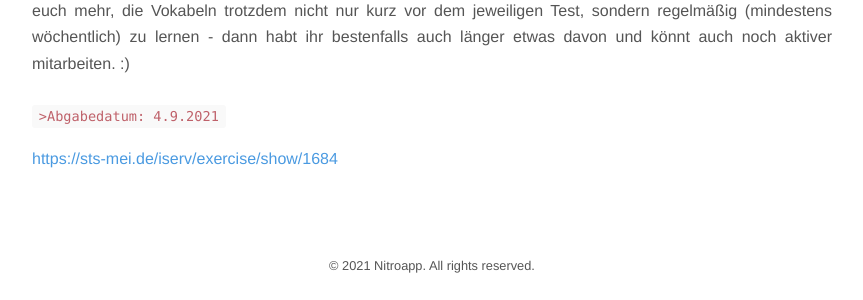
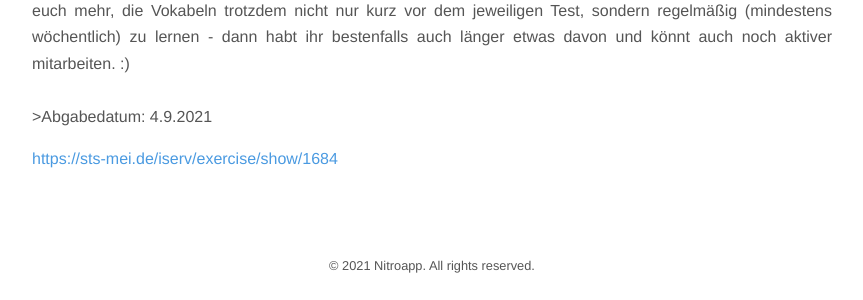
Before and after one commit to cns-nitroapp/blog, a Jekyll site: the page built from _posts/2021-9-1-1684.md, in a window 1280 px wide. Shown: the part 396-696 px from the top of the page, without its empty margins (208-1071 px from the left). Built offline with Jekyll 4.4.1, drawn with Linux system fonts in a browser that asks for light colours; nearby versions of some CDN libraries.

Commit message:
committing files

```diff
--- a/_posts/2021-9-1-1684.md
+++ b/_posts/2021-9-1-1684.md
@@ -6,4 +6,4 @@ start-date: "2021-9-1"
 end-date: "2021-9-4"
 link: "https://sts-mei.de/iserv/exercise/show/1684"
 ---
-¡Hola chicos!Hier findet ihr die Aufgaben von heute. Bitte gebt eure fertigen E-Mails hier über IServ ab.SaludosMarina Chow Castro P.S. bzgl. der Vokabeln: Ich habe in die Beschreibung der Vokabelsets auf Quizlet das jeweilige Datum des Tests hinzugefügt, sodass es hoffentlich für euch klarer ist. Natürlich bringt es euch mehr, die Vokabeln trotzdem nicht nur kurz vor dem jeweiligen Test, sondern regelmäßig (mindestens wöchentlich) zu lernen - dann habt ihr bestenfalls auch länger etwas davon und könnt auch noch aktiver mitarbeiten. :)<br><br>`>Abgabedatum: 4.9.2021`
+¡Hola chicos!Hier findet ihr die Aufgaben von heute. Bitte gebt eure fertigen E-Mails hier über IServ ab.SaludosMarina Chow Castro P.S. bzgl. der Vokabeln: Ich habe in die Beschreibung der Vokabelsets auf Quizlet das jeweilige Datum des Tests hinzugefügt, sodass es hoffentlich für euch klarer ist. Natürlich bringt es euch mehr, die Vokabeln trotzdem nicht nur kurz vor dem jeweiligen Test, sondern regelmäßig (mindestens wöchentlich) zu lernen - dann habt ihr bestenfalls auch länger etwas davon und könnt auch noch aktiver mitarbeiten. :)<br><br>>Abgabedatum: 4.9.2021
```
